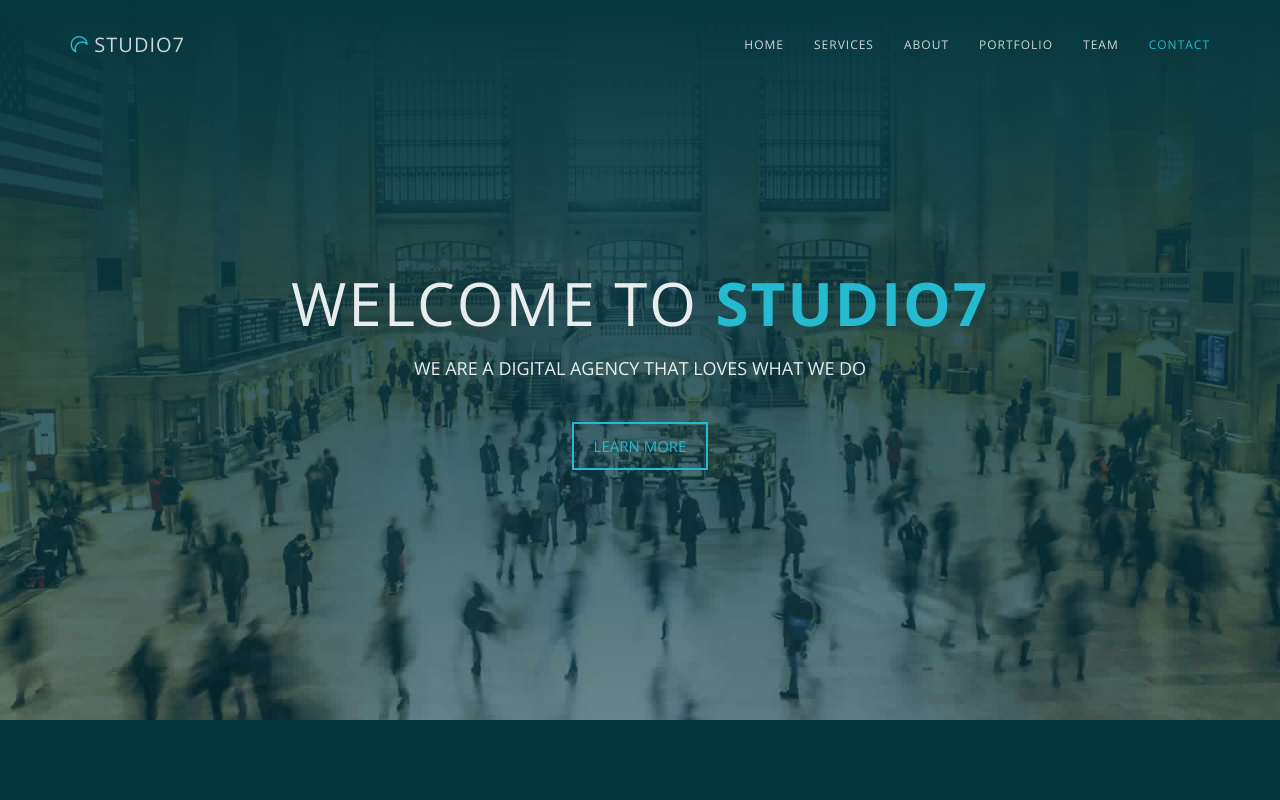
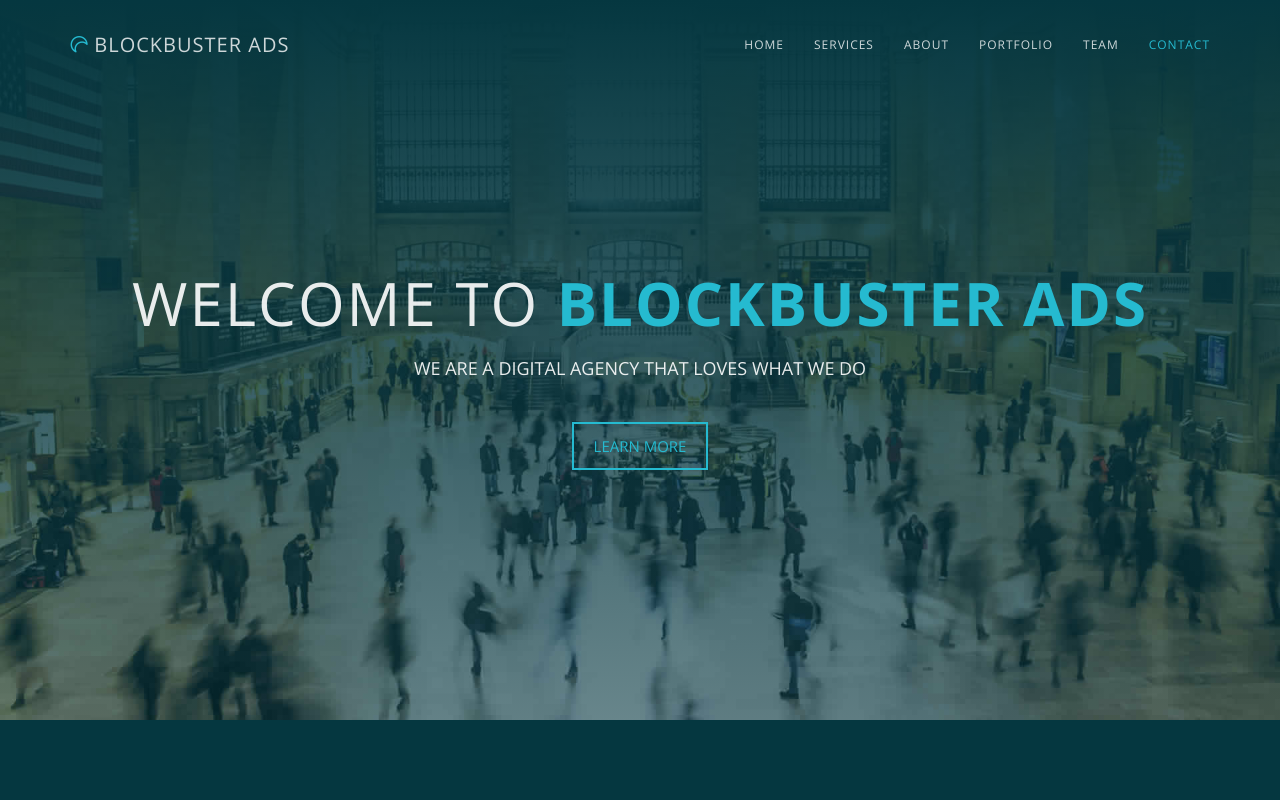
Before and after one commit to amitdan/blockbuster-ads, a plain HTML site: page index.html in a window 1280 px wide. Shown: the top 800 px of the page. Drawn offline with nearby package versions, Linux system fonts and the light colour scheme.

Commit message:
Added Blockbuster Ads

```diff
--- a/index.html
+++ b/index.html
@@ -3,7 +3,7 @@
 <head>
 <meta charset="utf-8">
 <meta name="viewport" content="width=device-width, initial-scale=1">
-<title>Studio7 - Digital Agency</title>
+<title>Blockbuster Ads</title>
 <meta name="description" content="">
 <meta name="author" content="">
 
@@ -39,7 +39,7 @@
     <!-- Brand and toggle get grouped for better mobile display -->
     <div class="navbar-header">
       <button type="button" class="navbar-toggle collapsed" data-toggle="collapse" data-target="#bs-example-navbar-collapse-1"> <span class="sr-only">Toggle navigation</span> <span class="icon-bar"></span> <span class="icon-bar"></span> <span class="icon-bar"></span> </button>
-      <a class="navbar-brand page-scroll" href="#page-top"><i class="fa fa-moon-o fa-rotate-90"></i> Studio7</a> </div>
+      <a class="navbar-brand page-scroll" href="#page-top"><i class="fa fa-moon-o fa-rotate-90"></i> Blockbuster Ads</a> </div>
 
     <!-- Collect the nav links, forms, and other content for toggling -->
     <div class="collapse navbar-collapse" id="bs-example-navbar-collapse-1">
@@ -63,7 +63,7 @@
       <div class="container">
         <div class="row">
           <div class="intro-text">
-            <h1>Welcome to <span class="brand">Studio7</span></h1>
+            <h1>Welcome to <span class="brand">Blockbuster Ads</span></h1>
             <p>We are a digital agency that loves what we do</p>
             <a href="#services" class="btn btn-default btn-lg page-scroll">Learn More</a> </div>
         </div>
```
